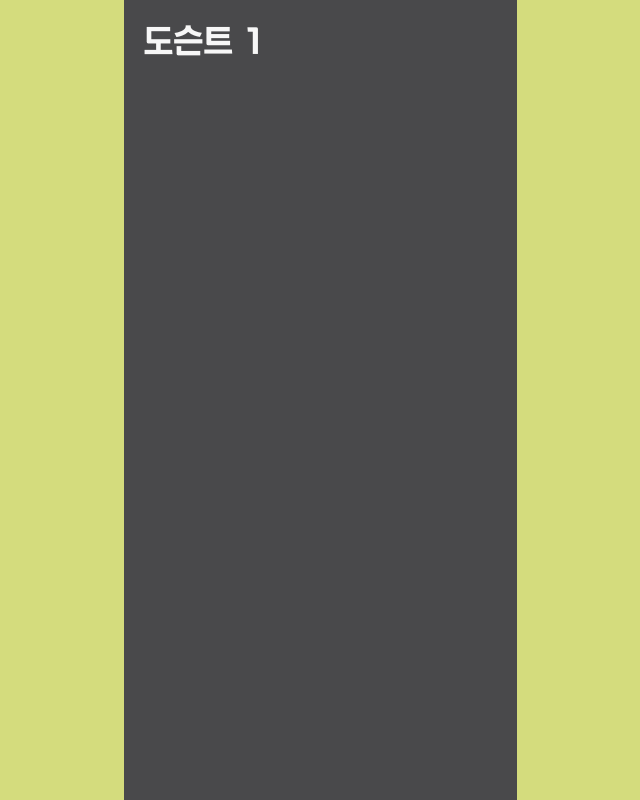
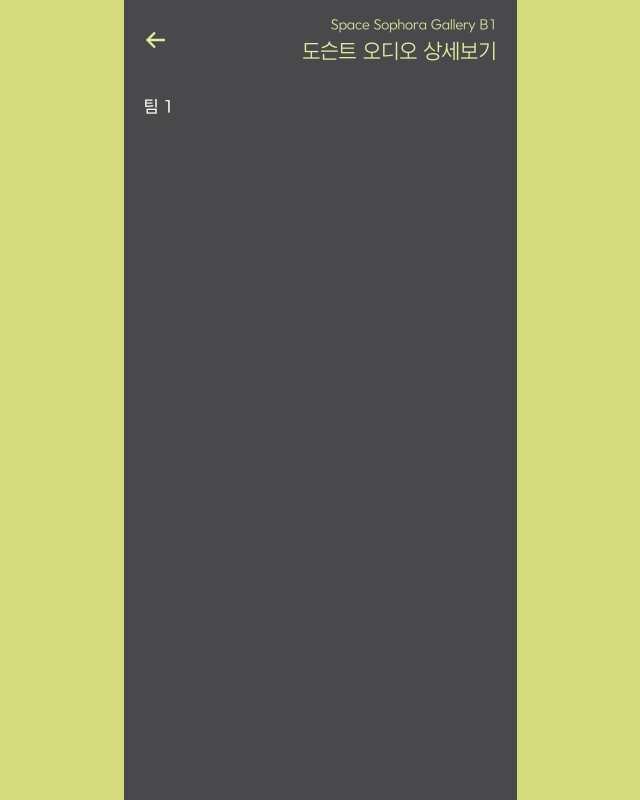
Before and after one commit to 2godong/2026-interior-grad-expo, a React (Vite) app: page /docent/1 in a window 1280 px wide. Shown: the whole page, without its empty margins (320-960 px from the left). Built offline with nearby package versions, Linux system fonts and the light colour scheme.

Commit message:
✨ Feat: 공통 헤더 퍼블리싱

```diff
--- /dev/null
+++ b/src/components/layout/Header.tsx
@@ -0,0 +1,130 @@
+import { NavLink, useLocation, useNavigate } from "react-router";
+import styled, { css } from "styled-components";
+import { paths } from "@/paths";
+import { layout } from "@/styles/media";
+
+const GALLERY = "Space Sophora Gallery B1";
+
+// 헤더1: 도면·리스트 페이지. 오른쪽에 도면/리스트 전환 탭
+export function TabHeader({ title }: { title: string }) {
+  return (
+    <Bar>
+      <Titles>
+        <Subtitle>{GALLERY}</Subtitle>
+        <Title>{title}</Title>
+      </Titles>
+      <Tabs aria-label="보기 전환">
+        <Tab to={paths.map}>도면</Tab>
+        <Tab to={paths.list}>리스트</Tab>
+      </Tabs>
+    </Bar>
+  );
+}
+
+type BackHeaderProps = {
+  title: string;
+  subtitle?: string;
+  fallback?: string;
+};
+
+// 헤더2: 상세보기·전시 정보 페이지. 왼쪽 뒤로가기, 오른쪽 정렬 제목
+export function BackHeader({
+  title,
+  subtitle = GALLERY,
+  fallback = paths.map,
+}: BackHeaderProps) {
+  const navigate = useNavigate();
+  const location = useLocation();
+
+  const goBack = () => {
+    if (location.key === "default") navigate(fallback, { replace: true });
+    else navigate(-1);
+  };
+
+  return (
+    <Bar>
+      <BackButton type="button" onClick={goBack} aria-label="뒤로 가기">
+        <svg width="24" height="24" viewBox="0 0 24 24" fill="none" aria-hidden>
+          <path
+            d="M21 12H4M11 4.5 3.5 12l7.5 7.5"
+            stroke="currentColor"
+            strokeWidth="2.4"
+          />
+        </svg>
+      </BackButton>
+      <Titles $align="right">
+        <Subtitle>{subtitle}</Subtitle>
+        <Title>{title}</Title>
+      </Titles>
+    </Bar>
+  );
+}
+
+const Bar = styled.header`
+  position: sticky;
+  top: 0;
+  z-index: 2;
+  display: flex;
+  align-items: center;
+  justify-content: space-between;
+  height: 80px;
+  margin: 0 -${layout.gutter}px;
+  padding: 0 ${layout.gutter}px;
+  background: ${({ theme }) => theme.colors.bg.page};
+  color: ${({ theme }) => theme.colors.fg.accent};
+`;
+
+const Titles = styled.div<{ $align?: "right" }>`
+  display: flex;
+  flex-direction: column;
+  gap: 4px;
+  min-width: 0;
+  ${({ $align }) =>
+    $align === "right" &&
+    css`
+      align-items: flex-end;
+      text-align: right;
+    `}
+`;
+
+const Subtitle = styled.p`
+  margin: 0;
+  font-size: 13px;
+  line-height: 16px;
+  font-weight: 300;
+`;
+
+const Title = styled.h1`
+  margin: 0;
+  font-size: 20px;
+  line-height: 28px;
+  font-weight: 300;
+`;
+
+const Tabs = styled.nav`
+  display: flex;
+  flex-shrink: 0;
+`;
+
+const Tab = styled(NavLink)`
+  display: flex;
+  align-items: center;
+  height: 30px;
+  padding: 0 12px;
+  ${({ theme }) => theme.fonts.pill};
+  font-weight: 400;
+
+  &.active {
+    background: ${({ theme }) => theme.colors.bg.tab};
+    color: ${({ theme }) => theme.colors.fg.onTab};
+  }
+`;
+
+const BackButton = styled.button`
+  display: flex;
+  margin-left: -4px;
+  padding: 4px;
+  border: 0;
+  background: none;
+  color: inherit;
+`;
--- a/src/pages/docent/DocentPage.tsx
+++ b/src/pages/docent/DocentPage.tsx
@@ -1,7 +1,13 @@
 import { useParams } from "react-router";
+import { BackHeader } from "@/components/layout/Header";
 
 export default function DocentPage() {
   const { teamId } = useParams();
 
-  return <h1>도슨트 {teamId}</h1>;
+  return (
+    <>
+      <BackHeader title="도슨트 오디오 상세보기" />
+      <p>팀 {teamId}</p>
+    </>
+  );
 }
--- a/src/pages/info/InfoPage.tsx
+++ b/src/pages/info/InfoPage.tsx
@@ -1,3 +1,5 @@
+import { BackHeader } from "@/components/layout/Header";
+
 export default function InfoPage() {
-  return <h1>전시 정보</h1>;
+  return <BackHeader subtitle="Exhibition Info" title="전시 정보" />;
 }
--- a/src/pages/list/ListPage.tsx
+++ b/src/pages/list/ListPage.tsx
@@ -1,3 +1,5 @@
+import { TabHeader } from "@/components/layout/Header";
+
 export default function ListPage() {
-  return <h1>프로젝트 리스트</h1>;
+  return <TabHeader title="프로젝트 리스트" />;
 }
--- a/src/pages/map/MapPage.tsx
+++ b/src/pages/map/MapPage.tsx
@@ -1,3 +1,5 @@
+import { TabHeader } from "@/components/layout/Header";
+
 export default function MapPage() {
-  return <h1>전시장 도면</h1>;
+  return <TabHeader title="전시장 도면" />;
 }
```
